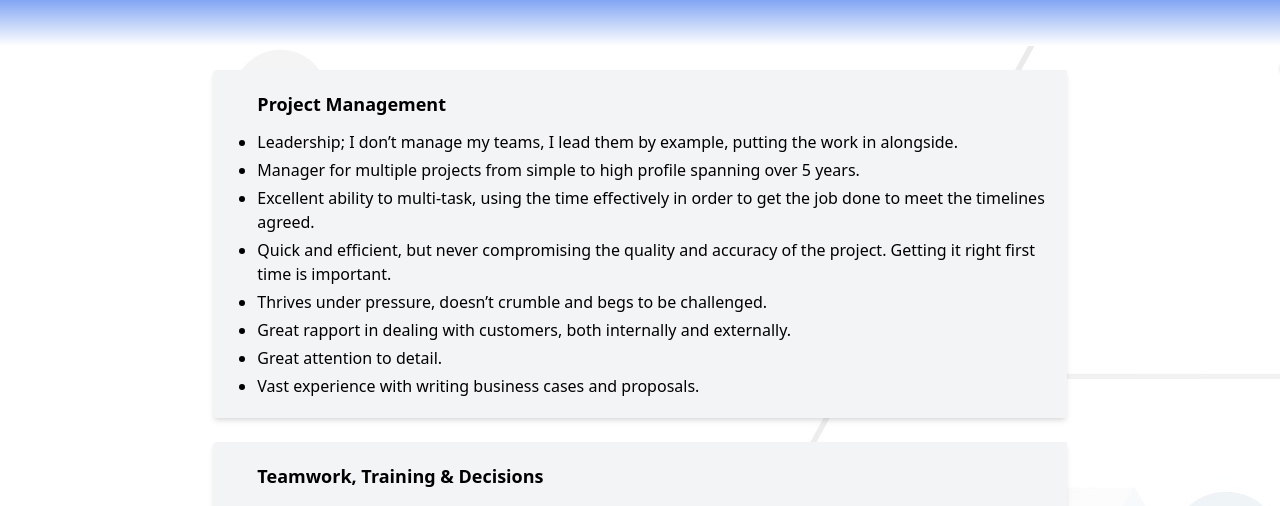
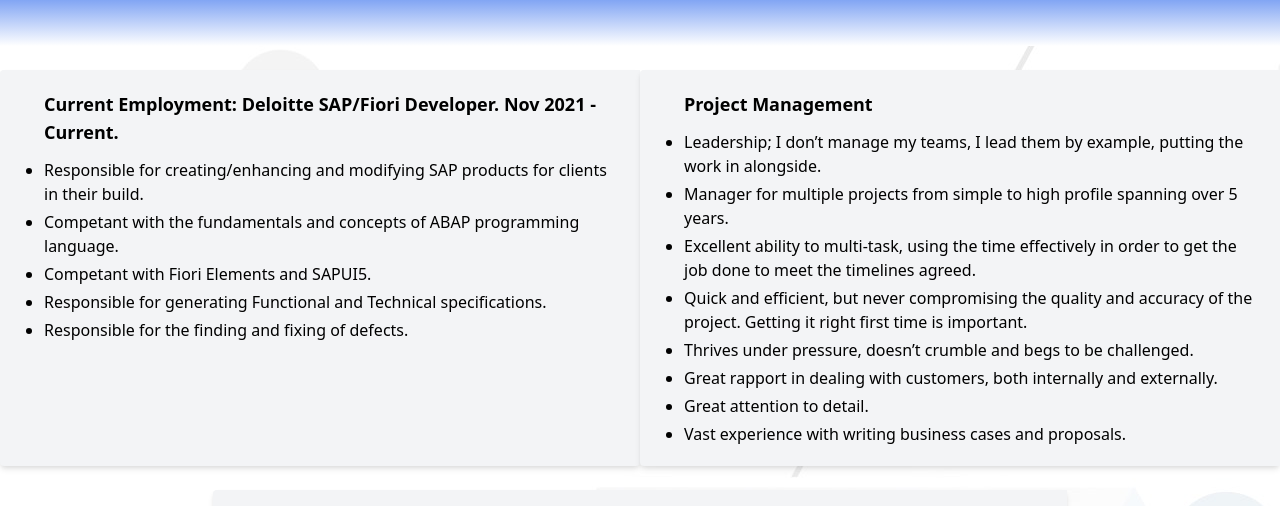
Before and after one commit to rooky1979/m_rook_solutions, a Next.js app: page /experience in a window 1280 px wide. Shown: the part 250-756 px from the top of the page. Built offline with nearby package versions, Linux system fonts and the light colour scheme.

Commit message:
Added experience

```diff
--- a/pages/experience.js
+++ b/pages/experience.js
@@ -29,6 +29,28 @@
       </motion.div>
       <br />
       <div className='flex justify-center'>
+        <div className='border-black rounded shadow-md bg-gray-100 w-4/6'>
+          <ul className='ml-6 list-disc p-5'>
+            <li className=' text-lg font-semibold font-sans'>
+              Current Employment: Deloitte SAP/Fiori Developer. Nov 2021 - Current.
+            </li>
+            <li className='mt-3 font-sans font-light list-disc'>
+              Responsible for creating/enhancing and modifying SAP products for clients in their build.
+            </li>
+            <li className='mt-1 font-sans font-light list-disc'>
+              Competant with the fundamentals and concepts of ABAP programming language.
+            </li>
+            <li className='mt-1 font-sans font-light list-disc'>
+              Competant with Fiori Elements and SAPUI5.
+            </li>
+            <li className='mt-1 font-sans font-light list-disc'>
+              Responsible for generating Functional and Technical specifications.
+            </li>
+            <li className='mt-1 font-sans font-light list-disc'>
+              Responsible for the finding and fixing of defects.
+            </li>
+          </ul>
+        </div>
         <div className='border-black rounded shadow-md bg-gray-100 w-4/6'>
           <ul className='ml-6 list-disc p-5'>
             <li className=' text-lg font-semibold font-sans'>
```
